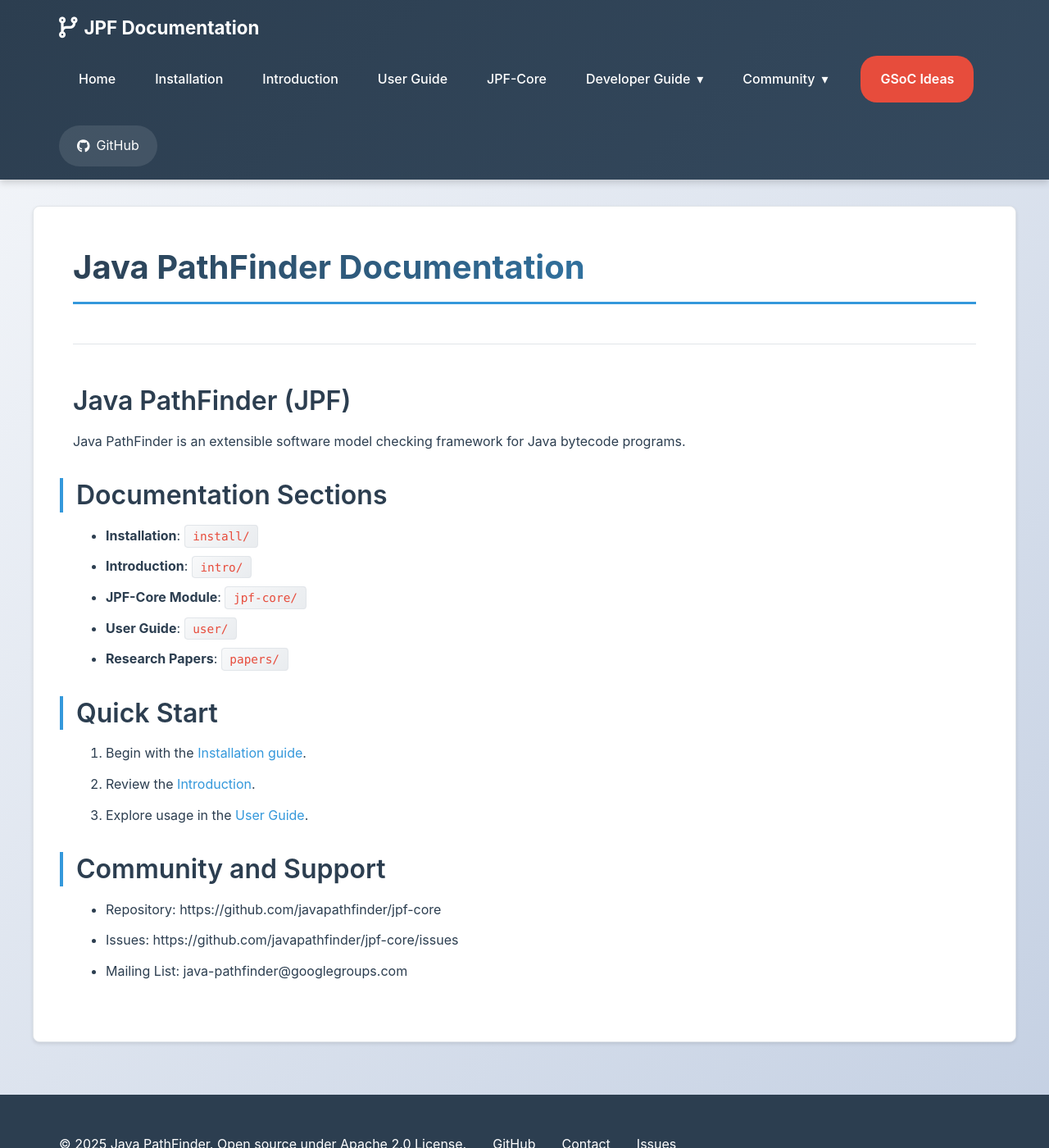
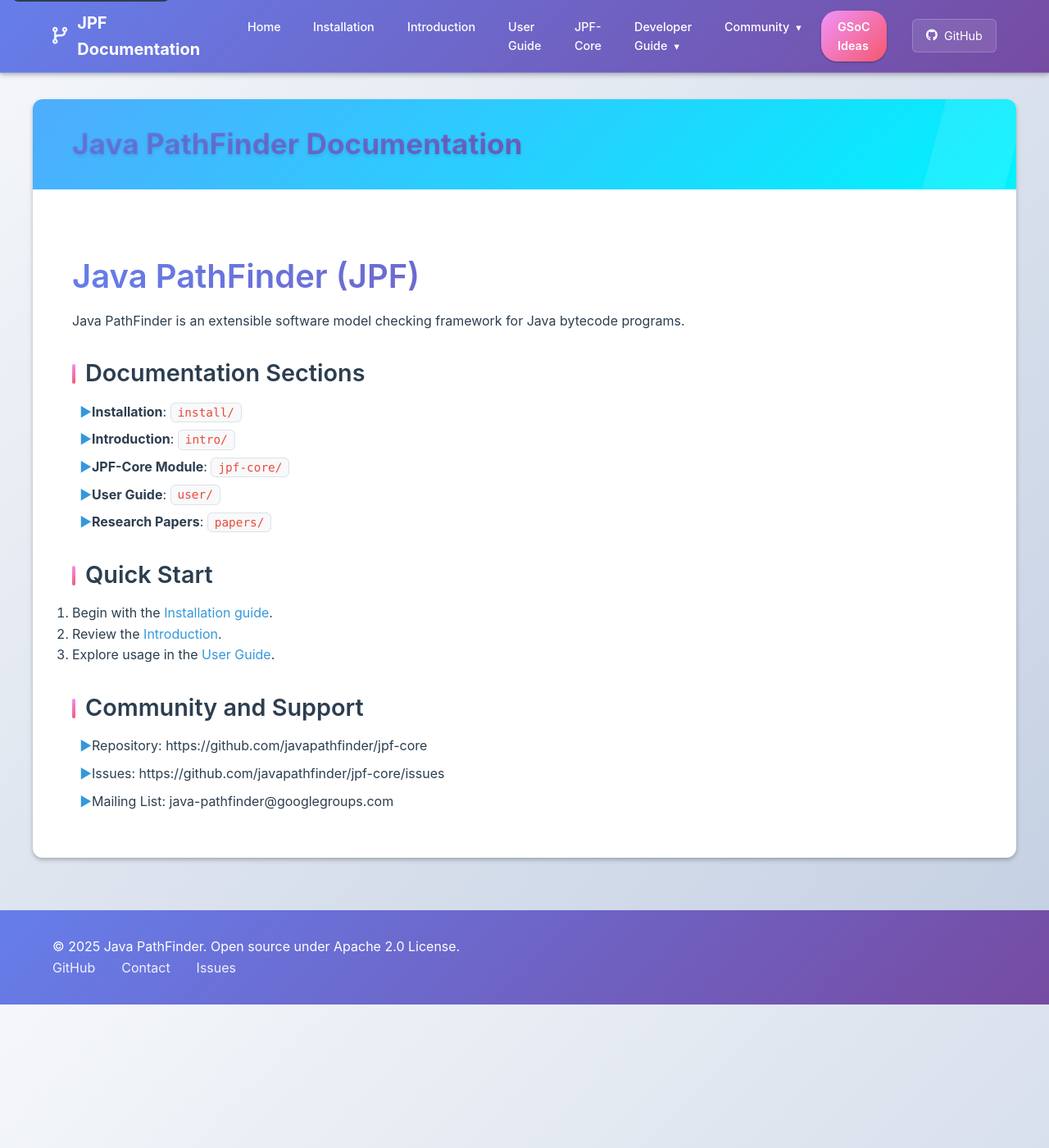
Before and after one commit to Mahmoud-Khawaja/Mahmoud-Khawaja.github.io, a Jekyll site: the page built from jpf-core/index.md, in a window 1280 px wide and 1400 px high. Shown: the whole window at 82% size. Built offline with Jekyll 4.4.1, drawn with Linux system fonts in a browser that asks for light colours.

Commit message:
Update JPF-core documentation from commit 5a9663687b027e4099cbdd806bd18102fd66b3ac

```diff
--- a/jpf-core/assets/css/style.css
+++ b/jpf-core/assets/css/style.css
@@ -1,74 +1,79 @@
-/* CSS Variables for consistent theming */
+/* Modern CSS Variables */
 :root {
-    --primary-color: #2c3e50;
-    --secondary-color: #3498db;
-    --accent-color: #e74c3c;
-    --success-color: #27ae60;
-    --warning-color: #f39c12;
-    --light-bg: #f8f9fa;
+    --primary: #2c3e50;
+    --secondary: #3498db;
+    --accent: #e74c3c;
+    --success: #27ae60;
+    --warning: #f39c12;
+    --light: #f8f9fa;
     --white: #ffffff;
-    --text-dark: #2c3e50;
-    --text-light: #7f8c8d;
-    --border-color: #e1e5e9;
-    --shadow-light: 0 2px 4px rgba(0,0,0,0.1);
-    --shadow-medium: 0 4px 8px rgba(0,0,0,0.15);
-    --shadow-heavy: 0 8px 16px rgba(0,0,0,0.2);
-    --transition-fast: 0.2s ease;
-    --transition-medium: 0.3s ease;
-    --transition-slow: 0.5s ease;
-    --border-radius: 8px;
-    --border-radius-small: 4px;
+    --dark: #2c3e50;
+    --muted: #6c757d;
+    --border: #dee2e6;
+    --glass: rgba(255, 255, 255, 0.1);
+    --glass-border: rgba(255, 255, 255, 0.2);
+    --shadow-sm: 0 1px 3px rgba(0,0,0,0.12), 0 1px 2px rgba(0,0,0,0.24);
+    --shadow-md: 0 3px 6px rgba(0,0,0,0.15), 0 2px 4px rgba(0,0,0,0.12);
+    --shadow-lg: 0 10px 20px rgba(0,0,0,0.15), 0 3px 6px rgba(0,0,0,0.10);
+    --gradient-primary: linear-gradient(135deg, #667eea 0%, #764ba2 100%);
+    --gradient-secondary: linear-gradient(135deg, #f093fb 0%, #f5576c 100%);
+    --gradient-accent: linear-gradient(135deg, #4facfe 0%, #00f2fe 100%);
+    --transition: all 0.3s cubic-bezier(0.25, 0.8, 0.25, 1);
+    --border-radius: 12px;
+    --border-radius-sm: 6px;
 }
 
-/* Base styles */
+/* Reset and base */
 * {
     box-sizing: border-box;
+    margin: 0;
+    padding: 0;
 }
 
 html {
     scroll-behavior: smooth;
+    font-size: 16px;
 }
 
 body {
-    font-family: -apple-system, BlinkMacSystemFont, "Segoe UI", Roboto, Oxygen,
-        Ubuntu, Cantarell, "Open Sans", "Helvetica Neue", sans-serif;
+    font-family: -apple-system, BlinkMacSystemFont, "Segoe UI", Roboto, "Helvetica Neue", Arial, sans-serif;
     line-height: 1.6;
-    margin: 0;
-    padding: 0;
+    color: var(--dark);
     background: linear-gradient(135deg, #f5f7fa 0%, #c3cfe2 100%);
-    color: var(--text-dark);
     overflow-x: hidden;
+    -webkit-font-smoothing: antialiased;
+    -moz-osx-font-smoothing: grayscale;
 }
 
-/* Skip link for accessibility */
+/* Accessibility */
 .skip-link {
     position: absolute;
     top: -40px;
-    left: 6px;
-    background: var(--primary-color);
+    left: 16px;
+    background: var(--primary);
     color: white;
     padding: 8px 16px;
     text-decoration: none;
+    border-radius: var(--border-radius-sm);
     z-index: 1000;
-    border-radius: var(--border-radius-small);
-    transition: var(--transition-fast);
-    transform: translateY(-100%);
+    transition: var(--transition);
+    font-weight: 600;
 }
 
 .skip-link:focus {
-    top: 6px;
-    transform: translateY(0);
+    top: 16px;
 }
 
-/* Header */
+/* COMPACT MODERN HEADER */
 .site-header {
-    background: linear-gradient(135deg, var(--primary-color) 0%, #34495e 100%);
-    padding: 1rem 0;
-    box-shadow: var(--shadow-medium);
+    background: var(--gradient-primary);
+    backdrop-filter: saturate(180%) blur(20px);
+    border-bottom: 1px solid var(--glass-border);
     position: sticky;
     top: 0;
     z-index: 100;
-    backdrop-filter: blur(10px);
+    padding: 0.75rem 0; /* Reduced from 1rem */
+    box-shadow: var(--shadow-md);
 }
 
 .header-container {
@@ -77,140 +82,122 @@ body {
     display: flex;
     align-items: center;
     justify-content: space-between;
-    padding: 0 2rem;
-    flex-wrap: wrap;
-    gap: 1rem;
+    padding: 0 1.5rem;
+    gap: 2rem;
 }
 
-/* Brand styling */
+/* Compact brand */
 .header-brand .brand-link {
+    display: flex;
+    align-items: center;
+    gap: 0.75rem;
     color: white;
     text-decoration: none;
     font-weight: 700;
-    font-size: 1.4rem;
-    display: flex;
-    align-items: center;
-    gap: 0.5rem;
-    transition: var(--transition-medium);
+    font-size: 1.25rem; /* Reduced from 1.4rem */
+    transition: var(--transition);
 }
 
 .header-brand .brand-link:hover {
-    transform: translateY(-2px);
-    text-shadow: 0 4px 8px rgba(0,0,0,0.3);
+    transform: translateY(-1px);
+    text-shadow: 0 2px 8px rgba(0,0,0,0.3);
 }
 
 .header-brand i {
-    font-size: 1.6rem;
-    animation: pulse 2s infinite;
+    font-size: 1.3rem; /* Reduced from 1.6rem */
+    opacity: 0.9;
 }
 
-@keyframes pulse {
-    0%, 100% { transform: scale(1); }
-    50% { transform: scale(1.1); }
+/* COMPACT NAVIGATION */
+.main-nav {
+    flex: 1;
+    display: flex;
+    justify-content: center;
 }
 
-/* GitHub link */
-.header-actions .github-link {
-    color: white;
-    text-decoration: none;
+.nav-menu {
     display: flex;
-    align-items: center;
+    list-style: none;
     gap: 0.5rem;
-    padding: 10px 20px;
-    border-radius: 25px;
-    background: rgba(255,255,255,0.1);
-    transition: var(--transition-medium);
-    border: 2px solid transparent;
+    margin: 0;
+    padding: 0;
 }
 
-.header-actions .github-link:hover {
-    background: rgba(255,255,255,0.2);
-    border-color: rgba(255,255,255,0.3);
-    transform: translateY(-2px);
-}
-
-/* Navigation */
-.main-nav .nav-menu {
-    list-style: none;
-    margin: 0;
-    padding: 0;
-    display: flex;
-}
-
-.main-nav .nav-menu li {
+.nav-menu li {
     position: relative;
 }
 
-.main-nav .nav-menu a {
+.nav-menu a {
+    display: block;
+    padding: 0.5rem 1rem; /* Reduced from 1rem 1.5rem */
     color: white;
     text-decoration: none;
     font-weight: 500;
-    padding: 1rem 1.5rem;
-    display: block;
-    transition: var(--transition-fast);
+    font-size: 0.9rem; /* Slightly smaller */
+    border-radius: var(--border-radius-sm);
+    transition: var(--transition);
     position: relative;
     overflow: hidden;
 }
 
-.main-nav .nav-menu a::before {
+.nav-menu a::before {
     content: '';
     position: absolute;
     bottom: 0;
-    left: 50%;
+    left: 0;
     width: 0;
-    height: 3px;
-    background: linear-gradient(90deg, var(--secondary-color), var(--accent-color));
-    transition: var(--transition-medium);
-    transform: translateX(-50%);
+    height: 2px;
+    background: var(--gradient-accent);
+    transition: var(--transition);
 }
 
-.main-nav .nav-menu a:hover::before,
-.main-nav .nav-menu a.current::before {
-    width: 80%;
+.nav-menu a:hover {
+    background: var(--glass);
+    transform: translateY(-1px);
 }
 
-.main-nav .nav-menu a:hover {
-    background: rgba(255, 255, 255, 0.1);
+.nav-menu a:hover::before {
+    width: 100%;
 }
 
-/* Dropdown navigation */
-.main-nav .nav-menu li.dropdown {
+/* FIXED DROPDOWN - Dark text on light background */
+.dropdown {
     position: relative;
 }
 
-.main-nav .nav-menu li.dropdown > a::after {
-    content: '▾';
+.dropdown > a::after {
+    content: "▾";
     margin-left: 0.5rem;
-    transition: var(--transition-fast);
+    font-size: 0.8rem;
+    transition: var(--transition);
 }
 
-.main-nav .nav-menu li.dropdown:hover > a::after,
-.main-nav .nav-menu li.dropdown.open > a::after {
+.dropdown:hover > a::after {
     transform: rotate(180deg);
 }
 
 .dropdown-menu {
-    display: none;
     position: absolute;
-    background: var(--white);
+    top: calc(100% + 0.5rem);
+    left: 50%;
+    transform: translateX(-50%);
+    background: var(--white); /* White background */
+    border: 1px solid var(--border);
+    border-radius: var(--border-radius);
+    box-shadow: var(--shadow-lg);
     min-width: 220px;
-    left: 0;
-    top: 100%;
-    box-shadow: var(--shadow-medium);
-    border-radius: var(--border-radius);
     padding: 0.5rem 0;
+    opacity: 0;
+    visibility: hidden;
+    transform: translateX(-50%) translateY(-10px);
+    transition: var(--transition);
     z-index: 1000;
-    opacity: 0;
-    transform: translateY(-10px);
-    transition: var(--transition-medium);
-    border: 1px solid var(--border-color);
 }
 
-.main-nav .nav-menu li.dropdown:hover > .dropdown-menu,
-.main-nav .nav-menu li.dropdown.open > .dropdown-menu {
-    display: block;
+.dropdown:hover .dropdown-menu {
     opacity: 1;
-    transform: translateY(0);
+    visibility: visible;
+    transform: translateX(-50%) translateY(0);
 }
 
 .dropdown-menu li {
@@ -219,30 +206,56 @@ body {
 
 .dropdown-menu a {
     padding: 0.75rem 1.5rem;
-    color: var(--text-dark);
+    color: var(--dark) !important; /* Dark text - FIXED */
+    font-size: 0.9rem;
     border-radius: 0;
-    transition: var(--transition-fast);
+    display: block;
+    transition: var(--transition);
+}
+
+.dropdown-menu a::before {
+    display: none; /* Remove underline effect in dropdown */
 }
 
 .dropdown-menu a:hover {
-    background: linear-gradient(90deg, rgba(52, 152, 219, 0.1), rgba(231, 76, 60, 0.1));
-    color: var(--secondary-color);
+    background: var(--light);
+    color: var(--secondary) !important;
     transform: translateX(5px);
 }
 
-/* Main content */
+/* Compact GitHub link */
+.header-actions .github-link {
+    display: flex;
+    align-items: center;
+    gap: 0.5rem;
+    padding: 0.5rem 1rem; /* Reduced padding */
+    color: white;
+    text-decoration: none;
+    background: var(--glass);
+    border: 1px solid var(--glass-border);
+    border-radius: var(--border-radius-sm);
+    font-size: 0.9rem;
+    transition: var(--transition);
+}
+
+.header-actions .github-link:hover {
+    background: rgba(255,255,255,0.2);
+    transform: translateY(-1px);
+    box-shadow: var(--shadow-sm);
+}
+
+/* MODERN CONTENT AREA */
 .main-content {
     max-width: 1200px;
     margin: 2rem auto;
     background: var(--white);
-    padding: 3rem;
     border-radius: var(--border-radius);
-    box-shadow: var(--shadow-light);
-    border: 1px solid var(--border-color);
-    animation: fadeInUp 0.6s ease;
+    box-shadow: var(--shadow-md);
+    overflow: hidden;
+    animation: slideUp 0.6s ease;
 }
 
-@keyframes fadeInUp {
+@keyframes slideUp {
     from {
         opacity: 0;
         transform: translateY(30px);
@@ -253,138 +266,170 @@ body {
     }
 }
 
-/* Page header */
+/* Page header - more compact */
 .page-header {
-    border-bottom: 1px solid var(--border-color);
-    padding-bottom: 2rem;
-    margin-bottom: 3rem;
+    background: var(--gradient-accent);
+    color: white;
+    padding: 2rem 3rem 1.5rem; /* Reduced bottom padding */
+    position: relative;
+    overflow: hidden;
+}
+
+.page-header::before {
+    content: '';
+    position: absolute;
+    top: 0;
+    right: 0;
+    width: 100px;
+    height: 100%;
+    background: rgba(255,255,255,0.1);
+    transform: skewX(-15deg);
 }
 
 .page-title {
-    margin: 0 0 1rem 0;
-    color: var(--primary-color);
+    font-size: 2.2rem; /* Slightly smaller */
+    font-weight: 700;
+    margin: 0 0 0.5rem 0;
+    text-shadow: 0 2px 4px rgba(0,0,0,0.1);
+}
+
+.page-description {
+    font-size: 1.1rem;
+    opacity: 0.9;
+    margin: 0;
+}
+
+/* Content styling */
+.content {
+    padding: 3rem;
+}
+
+/* Enhanced typography */
+h1, h2, h3, h4, h5, h6 {
+    font-weight: 600;
+    margin: 2rem 0 1rem 0;
+    color: var(--primary);
+    line-height: 1.3;
+}
+
+h1 {
     font-size: 2.5rem;
-    font-weight: 700;
-    background: linear-gradient(135deg, var(--primary-color), var(--secondary-color));
+    background: var(--gradient-primary);
     -webkit-background-clip: text;
     -webkit-text-fill-color: transparent;
     background-clip: text;
-    border-bottom: 3px solid var(--secondary-color);
-    padding-bottom: 1rem;
-    animation: slideInFromLeft 0.8s ease;
-}
-
-@keyframes slideInFromLeft {
-    from {
-        opacity: 0;
-        transform: translateX(-50px);
-    }
-    to {
-        opacity: 1;
-        transform: translateX(0);
-    }
-}
-
-.page-description {
-    margin: 0;
-    color: var(--text-light);
-    font-size: 1.2rem;
-}
-
-/* Typography */
-h1, h2, h3, h4, h5, h6 {
-    color: var(--text-dark);
-    margin-top: 2rem;
-    margin-bottom: 1rem;
-    line-height: 1.3;
-    font-weight: 600;
 }
 
 h2 {
-    font-size: 2rem;
-    border-left: 4px solid var(--secondary-color);
+    font-size: 1.8rem;
+    position: relative;
     padding-left: 1rem;
-    margin-left: -1rem;
+}
+
+h2::before {
+    content: '';
+    position: absolute;
+    left: 0;
+    top: 0.5rem;
+    width: 4px;
+    height: 1.5rem;
+    background: var(--gradient-secondary);
+    border-radius: 2px;
 }
 
 h3 {
-    font-size: 1.5rem;
-    color: var(--secondary-color);
+    font-size: 1.4rem;
+    color: var(--secondary);
 }
 
-/* Links */
+/* Modern links */
 a {
-    color: var(--secondary-color);
+    color: var(--secondary);
     text-decoration: none;
-    transition: var(--transition-fast);
+    transition: var(--transition);
+    position: relative;
 }
 
 a:hover {
-    color: var(--accent-color);
-    text-decoration: underline;
+    color: var(--accent);
 }
 
-/* Lists */
-ul, ol {
-    margin-bottom: 1.5rem;
+a:not(.nav-menu a):not(.dropdown-menu a):not(.brand-link):not(.github-link)::after {
+    content: '';
+    position: absolute;
+    bottom: -2px;
+    left: 0;
+    width: 0;
+    height: 2px;
+    background: var(--gradient-accent);
+    transition: var(--transition);
 }
 
-li {
-    margin-bottom: 0.75rem;
+a:not(.nav-menu a):not(.dropdown-menu a):not(.brand-link):not(.github-link):hover::after {
+    width: 100%;
 }
 
-/* Code blocks */
+/* Lists with custom bullets */
+ul:not(.nav-menu):not(.dropdown-menu) {
+    padding-left: 1.5rem;
+}
+
+ul:not(.nav-menu):not(.dropdown-menu) li {
+    position: relative;
+    margin-bottom: 0.5rem;
+}
+
+ul:not(.nav-menu):not(.dropdown-menu) li::marker {
+    content: "▶";
+    color: var(--secondary);
+}
+
+/* Modern code blocks */
 pre, code {
-    background: linear-gradient(135deg, #f8f9fa, #e9ecef);
-    border-radius: var(--border-radius-small);
-    font-family: 'SF Mono', Monaco, 'Cascadia Code', 'Roboto Mono', Consolas, monospace;
-    border: 1px solid var(--border-color);
+    font-family: 'SF Mono', 'Monaco', 'Cascadia Code', 'Roboto Mono', monospace;
+    background: var(--light);
+    border-radius: var(--border-radius-sm);
 }
 
 code {
-    padding: 0.3rem 0.6rem;
+    padding: 0.2rem 0.5rem;
     font-size: 0.9em;
-    color: var(--accent-color);
-    font-weight: 500;
+    color: var(--accent);
+    border: 1px solid var(--border);
 }
 
 pre {
     padding: 1.5rem;
+    margin: 1.5rem 0;
+    border: 1px solid var(--border);
+    box-shadow: var(--shadow-sm);
     overflow-x: auto;
-    margin: 1.5rem 0;
-    box-shadow: var(--shadow-light);
 }
 
 pre code {
     background: none;
+    border: none;
     padding: 0;
-    color: var(--text-dark);
-    border: none;
+    color: var(--dark);
 }
 
-/* Footer */
+/* MODERN FOOTER */
 .site-footer {
-    background: linear-gradient(135deg, var(--primary-color) 0%, #2c3e50 100%);
+    background: var(--gradient-primary);
     color: white;
+    padding: 2rem 0;
     margin-top: 4rem;
-    padding: 2rem 0;
 }
 
 .footer-container {
     max-width: 1200px;
     margin: 0 auto;
-    padding: 0 2rem;
+    padding: 0 1.5rem;
     display: flex;
     justify-content: space-between;
     align-items: center;
     flex-wrap: wrap;
     gap: 1rem;
-}
-
-.footer-content {
-    display: flex;
-    align-items: center;
-    gap: 2rem;
 }
 
 .footer-links {
@@ -395,46 +440,80 @@ pre code {
 .footer-links a {
     color: white;
     text-decoration: none;
-    transition: var(--transition-fast);
+    transition: var(--transition);
+    opacity: 0.9;
 }
 
 .footer-links a:hover {
-    color: var(--secondary-color);
+    opacity: 1;
+    transform: translateY(-1px);
 }
 
-/* Responsive design */
+/* Special navigation items */
+.ideas-tab {
+    background: var(--gradient-secondary) !important;
+    border-radius: 20px !important;
+    padding: 0.5rem 1.25rem !important;
+    font-weight: 600 !important;
+    box-shadow: var(--shadow-sm) !important;
+}
+
+.ideas-tab:hover {
+    transform: translateY(-2px) !important;
+    box-shadow: var(--shadow-md) !important;
+}
+
+/* RESPONSIVE DESIGN */
 @media (max-width: 768px) {
     .header-container {
         flex-direction: column;
-        align-items: stretch;
+        gap: 1rem;
         padding: 0 1rem;
     }
 
-    .main-nav .nav-menu {
-        flex-direction: column;
-        margin-top: 1rem;
-        gap: 0.5rem;
+    .main-nav {
+        width: 100%;
+        justify-content: center;
     }
 
-    .main-nav .nav-menu li {
-        margin: 0;
+    .nav-menu {
+        flex-wrap: wrap;
+        justify-content: center;
+        gap: 0.25rem;
     }
 
-    .main-nav .nav-menu a {
-        border-bottom: 1px solid rgba(255,255,255,0.1);
+    .nav-menu a {
+        padding: 0.4rem 0.8rem;
+        font-size: 0.85rem;
     }
 
     .main-content {
-        padding: 2rem 1rem;
         margin: 1rem;
     }
 
-    .page-title {
-        font-size: 2rem;
+    .page-header {
+        padding: 1.5rem 2rem 1rem;
     }
 
-    h2 {
-        font-size: 1.5rem;
+    .page-title {
+        font-size: 1.8rem;
+    }
+
+    .content {
+        padding: 2rem 1.5rem;
+    }
+
+    .dropdown-menu {
+        position: static;
+        transform: none;
+        box-shadow: none;
+        border: none;
+        background: var(--glass);
+        margin-top: 0.5rem;
+    }
+
+    .dropdown:hover .dropdown-menu {
+        transform: none;
     }
 
     .footer-container {
@@ -443,26 +522,31 @@ pre code {
     }
 }
 
-/* Special navigation tabs */
-.ideas-tab {
-    background: var(--accent-color) !important;
-    color: white !important;
-    border-radius: 20px !important;
-    font-weight: 600 !important;
-    margin-left: 1rem !important;
+/* Loading states and micro-interactions */
+.loading {
+    display: inline-block;
+    width: 16px;
+    height: 16px;
+    border: 2px solid var(--light);
+    border-top: 2px solid var(--secondary);
+    border-radius: 50%;
+    animation: spin 1s linear infinite;
 }
 
-.ideas-tab:hover {
-    background: #c0392b !important;
-    color: white !important;
+@keyframes spin {
+    to { transform: rotate(360deg); }
 }
 
-/* Smooth transitions for interactive elements */
-button, .btn, input[type="submit"] {
-    transition: var(--transition-medium);
+/* Smooth focus states */
+*:focus {
+    outline: 2px solid var(--secondary);
+    outline-offset: 2px;
 }
 
-button:hover, .btn:hover, input[type="submit"]:hover {
-    transform: translateY(-2px);
-    box-shadow: var(--shadow-medium);
+/* Performance optimizations */
+.nav-menu a,
+.dropdown-menu,
+.brand-link,
+.github-link {
+    will-change: transform;
 }
```
